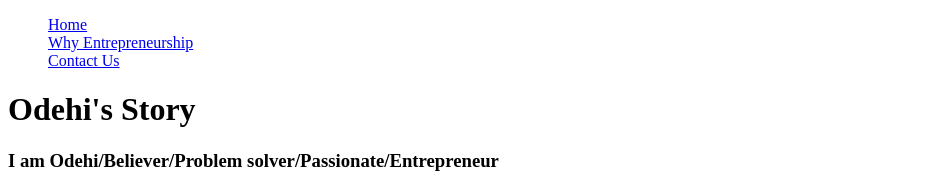
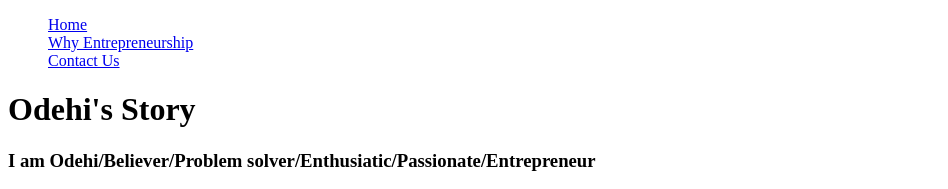
Before and after one commit to myodehi/profile-website, a plain HTML site: page index.html in a window 1280 px wide. Shown: the top 189 px of the page, without its empty margins (0-948 px from the left). Drawn offline with Linux system fonts and the light colour scheme.

Commit message:
changes on homepage

```diff
--- a/index.html
+++ b/index.html
@@ -19,7 +19,8 @@
 <body>
 <h1>Odehi's Story</h1>
 
-<h3>I am Odehi/Believer/Problem solver/Passionate/Entrepreneur</h3>
+<h3>I am Odehi/Believer/Problem solver/Enthusiatic/Passionate/Entrepreneur</h3>
+
 
 <img src="face1.jpg" alt="face">
 
```
